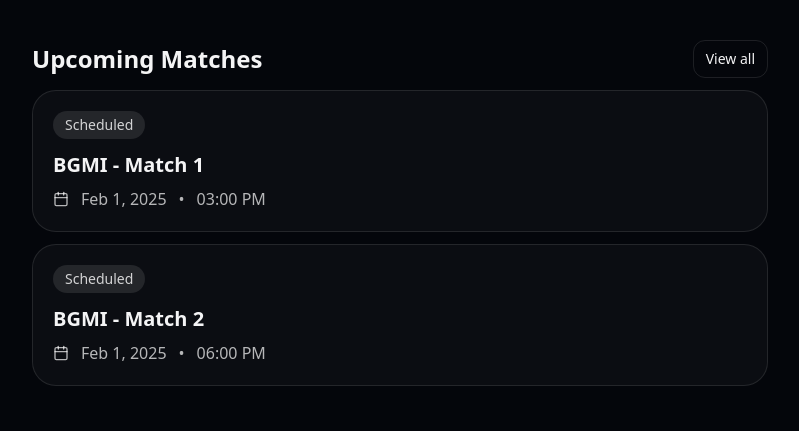
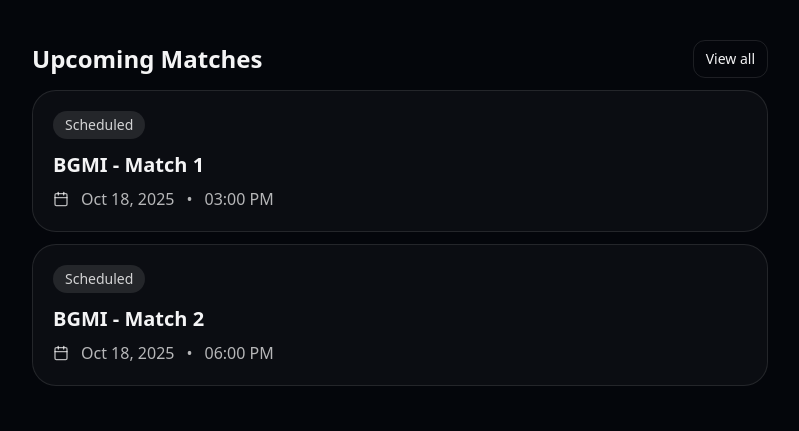
Before and after one commit to shobith-s/GameVerse_25, a Next.js app: page / in a window 1280 px wide. Shown: the part 1311-1742 px from the top of the page, without its empty margins (240-1039 px from the left). Built offline with nearby package versions, Linux system fonts and the light colour scheme.

Commit message:
Added stats, matches card to UI

```diff
--- a/app/layout.tsx
+++ b/app/layout.tsx
@@ -14,8 +14,12 @@
     <html lang="en" suppressHydrationWarning>
       <body className="min-h-dvh bg-background text-foreground antialiased">
         <Header />
-        {/* Let pages control their own width/padding */}
-        <main>{children}</main>
+        <main>
+          {/* Single, shared container for all routes */}
+          <div className="mx-auto w-full max-w-3xl px-4 py-8">
+            {children}
+          </div>
+        </main>
         <Footer />
       </body>
     </html>
--- a/app/page.tsx
+++ b/app/page.tsx
@@ -1,96 +1,15 @@
 // app/page.tsx
 import Link from "next/link";
-import type { ReactNode } from "react";
-import {
-  Zap,
-  ChevronRight,
-  Trophy,
-  Users2,
-  Gamepad,
-  Target,
-  Ribbon,
-  Calendar as CalendarIcon,
-} from "lucide-react";
+import { Zap, ChevronRight, Trophy, Users2, Gamepad, Target, Ribbon } from "lucide-react";
+import { StatCard } from "@/components/ui/stat-card";
+import { GameCard } from "@/components/ui/game-card";
+import { MatchCard } from "@/components/ui/match-card";
+import { Step } from "@/components/ui/step";
 
-/* ---------- Small helper UI blocks ---------- */
-function StatCard({ icon, value, label }: { icon: ReactNode; value: string; label: string }) {
+export default function HomePage() {
+  // Layout supplies the container; we only render content.
   return (
-    <div className="rounded-2xl border border-white/10 bg-white/[0.03] p-5 text-center">
-      <div className="mx-auto mb-3 grid h-10 w-10 place-items-center rounded-full bg-white/10">
-        {icon}
-      </div>
-      <div className="text-3xl font-bold leading-none">{value}</div>
-      <div className="mt-1 text-white/60 text-sm">{label}</div>
-    </div>
-  );
-}
-
-function GameCard({
-  icon,
-  title,
-  tag,
-  bullets,
-}: {
-  icon: ReactNode;
-  title: string;
-  tag: string;
-  bullets: string[];
-}) {
-  return (
-    <div className="rounded-3xl border border-white/10 bg-white/[0.03] p-5">
-      <div className="flex items-center justify-between">
-        <div className="flex items-center gap-3">
-          <div className="grid h-10 w-10 place-items-center rounded-full bg-white/10">{icon}</div>
-          <h3 className="text-xl font-semibold">{title}</h3>
-        </div>
-        <span className="inline-flex items-center rounded-full bg-white/10 px-3 py-1 text-sm">{tag}</span>
-      </div>
-      <ul className="mt-3 space-y-2 text-white/80">
-        {bullets.map((b, i) => (
-          <li key={i} className="flex items-start gap-2">
-            <span className="mt-1 block h-1.5 w-1.5 rounded-full bg-white/70" />
-            <span>{b}</span>
-          </li>
-        ))}
-      </ul>
-    </div>
-  );
-}
-
-function MatchCard({ title, date, time }: { title: string; date: string; time: string }) {
-  return (
-    <div className="rounded-3xl border border-white/10 bg-white/[0.03] p-5">
-      <div className="inline-flex items-center gap-2 rounded-full bg-white/10 px-3 py-1 text-sm text-white/80">
-        Scheduled
-      </div>
-      <h4 className="mt-3 text-xl font-semibold">{title}</h4>
-      <div className="mt-2 flex items-center gap-3 text-white/70">
-        <CalendarIcon className="h-4 w-4" />
-        <span>{date}</span>
-        <span>•</span>
-        <span>{time}</span>
-      </div>
-    </div>
-  );
-}
-
-function Step({ num, title, desc }: { num: number; title: string; desc: string }) {
-  return (
-    <div className="flex flex-col items-center text-center gap-3">
-      <div className="grid h-16 w-16 place-items-center rounded-full bg-white/10 text-2xl font-bold">
-        {num}
-      </div>
-      <h4 className="text-xl font-semibold">{title}</h4>
-      <p className="text-white/60 max-w-sm">{desc}</p>
-    </div>
-  );
-}
-
-/* ---------- Page ---------- */
-export default function HomePage() {
-  return (
-    <main className="min-h-screen bg-background text-foreground">
-      <div className="mx-auto max-w-3xl px-4 py-8 space-y-10">
+    <div className="space-y-10">
       {/* Hero */}
       <section className="rounded-3xl border border-white/10 bg-surface/30 p-5 md:p-8">
         <div className="inline-flex items-center gap-2 rounded-full bg-white/10 px-3 py-1 text-sm text-white/80">
@@ -99,9 +18,7 @@
         </div>
 
         <h1 className="mt-5 text-4xl md:text-5xl font-extrabold tracking-tight">
-            Welcome to
-            <br />
-            GameVerse &apos;25
+          Welcome to<br />GameVerse &apos;25
         </h1>
 
         <p className="mt-3 text-white/70 max-w-xl">
@@ -134,9 +51,7 @@
       {/* Featured Games */}
       <section className="space-y-3">
         <h2 className="text-2xl font-bold text-center">Featured Games</h2>
-          <p className="text-center text-white/60">
-            Compete in three exciting battle royale and strategy games
-          </p>
+        <p className="text-center text-white/60">Compete in three exciting battle royale and strategy games</p>
         <div className="space-y-4">
           <GameCard
             icon={<Target className="h-5 w-5" />}
@@ -168,8 +83,8 @@
           </Link>
         </div>
         <div className="space-y-3">
-            <MatchCard title="BGMI - Match 1" date="Feb 1, 2025" time="03:00 PM" />
-            <MatchCard title="BGMI - Match 2" date="Feb 1, 2025" time="06:00 PM" />
+          <MatchCard title="BGMI - Match 1" date="Oct 18, 2025" time="03:00 PM" />
+          <MatchCard title="BGMI - Match 2" date="Oct 18, 2025" time="06:00 PM" />
         </div>
       </section>
 
@@ -185,6 +100,5 @@
         </div>
       </section>
     </div>
-    </main>
   );
 }
--- /dev/null
+++ b/components/ui/game-card.tsx
@@ -0,0 +1,28 @@
+import type { ReactNode } from "react";
+
+export function GameCard({
+  icon,
+  title,
+  tag,
+  bullets,
+}: { icon: ReactNode; title: string; tag: string; bullets: string[] }) {
+  return (
+    <div className="rounded-3xl border border-white/10 bg-white/[0.03] p-5">
+      <div className="flex items-center justify-between">
+        <div className="flex items-center gap-3">
+          <div className="grid h-10 w-10 place-items-center rounded-full bg-white/10">{icon}</div>
+          <h3 className="text-xl font-semibold">{title}</h3>
+        </div>
+        <span className="inline-flex items-center rounded-full bg-white/10 px-3 py-1 text-sm">{tag}</span>
+      </div>
+      <ul className="mt-3 space-y-2 text-white/80">
+        {bullets.map((b, i) => (
+          <li key={i} className="flex items-start gap-2">
+            <span className="mt-1 block h-1.5 w-1.5 rounded-full bg-white/70" />
+            <span>{b}</span>
+          </li>
+        ))}
+      </ul>
+    </div>
+  );
+}
--- /dev/null
+++ b/components/ui/match-card.tsx
@@ -0,0 +1,18 @@
+import { Calendar as CalendarIcon } from "lucide-react";
+
+export function MatchCard({ title, date, time }: { title: string; date: string; time: string }) {
+  return (
+    <div className="rounded-3xl border border-white/10 bg-white/[0.03] p-5">
+      <div className="inline-flex items-center gap-2 rounded-full bg-white/10 px-3 py-1 text-sm text-white/80">
+        Scheduled
+      </div>
+      <h4 className="mt-3 text-xl font-semibold">{title}</h4>
+      <div className="mt-2 flex items-center gap-3 text-white/70">
+        <CalendarIcon className="h-4 w-4" />
+        <span>{date}</span>
+        <span>•</span>
+        <span>{time}</span>
+      </div>
+    </div>
+  );
+}
--- /dev/null
+++ b/components/ui/stat-card.tsx
@@ -0,0 +1,17 @@
+import type { ReactNode } from "react";
+
+export function StatCard({
+  icon,
+  value,
+  label,
+}: { icon: ReactNode; value: string | number; label: string }) {
+  return (
+    <div className="rounded-2xl border border-white/10 bg-white/[0.03] p-5 text-center">
+      <div className="mx-auto mb-3 grid h-10 w-10 place-items-center rounded-full bg-white/10">
+        {icon}
+      </div>
+      <div className="text-3xl font-bold leading-none">{value}</div>
+      <div className="mt-1 text-white/60 text-sm">{label}</div>
+    </div>
+  );
+}
--- /dev/null
+++ b/components/ui/step.tsx
@@ -0,0 +1,11 @@
+export function Step({ num, title, desc }: { num: number; title: string; desc: string }) {
+  return (
+    <div className="flex flex-col items-center text-center gap-3">
+      <div className="grid h-16 w-16 place-items-center rounded-full bg-white/10 text-2xl font-bold">
+        {num}
+      </div>
+      <h4 className="text-xl font-semibold">{title}</h4>
+      <p className="text-white/60 max-w-sm">{desc}</p>
+    </div>
+  );
+}
```
Lines whose indentation alone changed are shown as unchanged.
